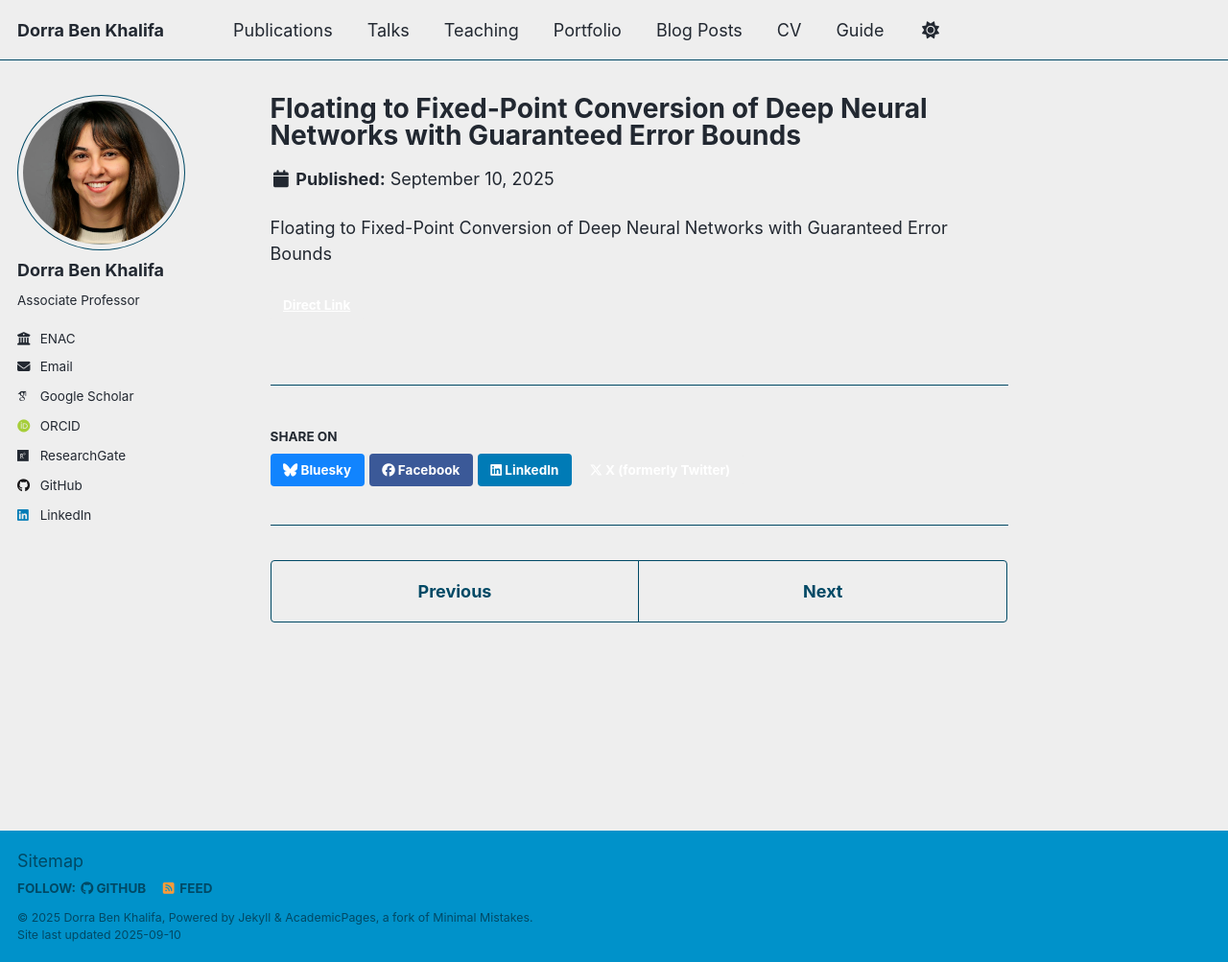
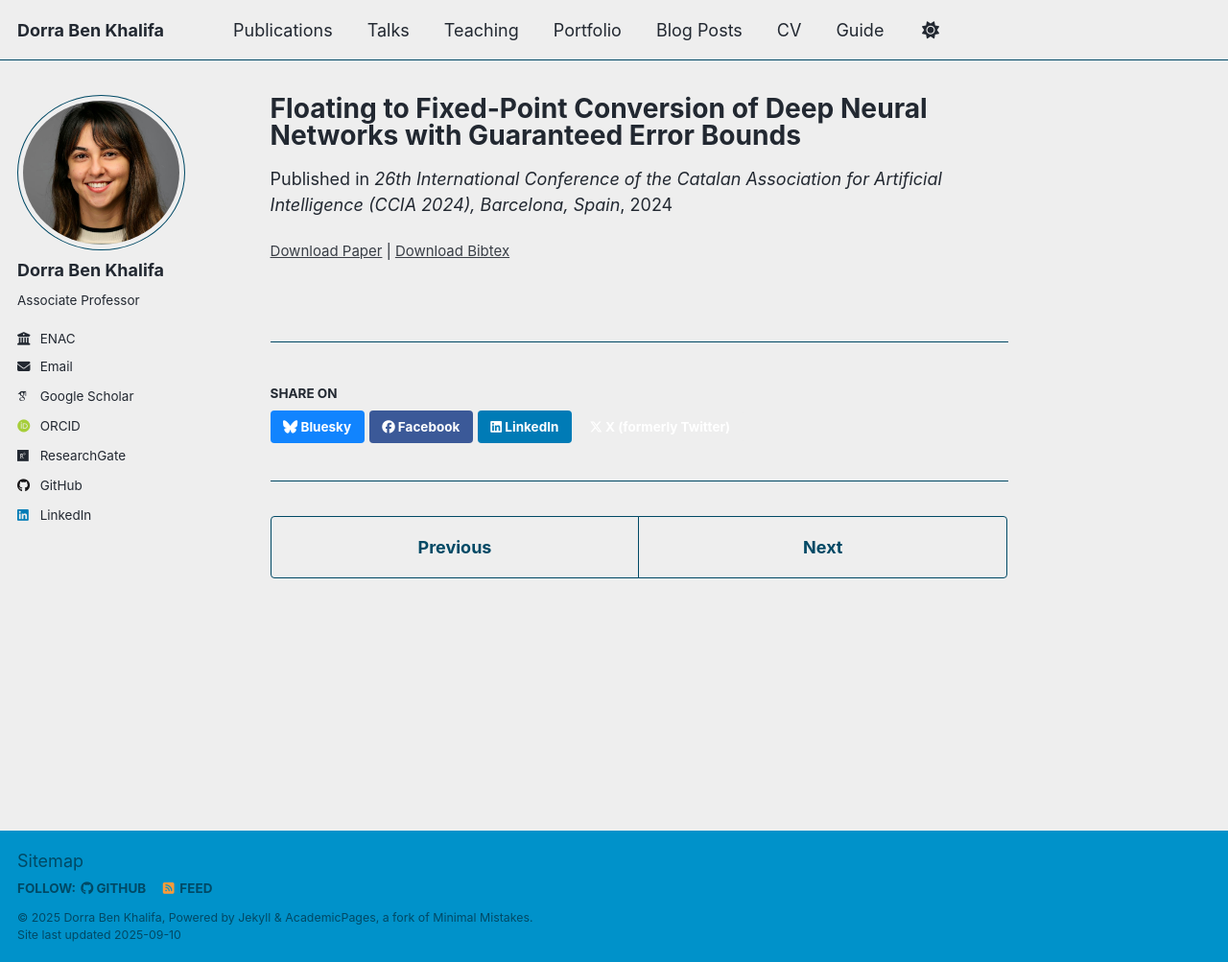
Before and after one commit to dbenkhalifa/dbenkhalifa.github.io, a Jekyll site: the page built from _publications/2024-FloatingtoFixed-PointConver.md, in a window 1280 px wide and 1003 px high. Shown: the whole window at 96% size. Built offline with Jekyll 4.4.1, drawn with Linux system fonts in a browser that asks for light colours; some web fonts are replaced; a script that is not in the unit is left out.

Commit message:
Update 2024-FloatingtoFixed-PointConver.md

```diff
--- a/_publications/2024-FloatingtoFixed-PointConver.md
+++ b/_publications/2024-FloatingtoFixed-PointConver.md
@@ -1,14 +1,15 @@
 ---
-title: "Floating to Fixed-Point Conversion of Deep Neural Networks with Guaranteed
-Error Bounds"
-authors: "Dorra Ben Khalifa and
-Matthieu Martel"
-conference: "Artificial Intelligence Research and Development - Proceedings of
-the 26th International Conference of the Catalan Association for Artificial
-Intelligence, {CCIA} 2024, Barcelona, Spain, 2-4 October 2024"
+title: "Floating to Fixed-Point Conversion of Deep Neural Networks with Guaranteed Error Bounds"
+collection: publications
+category: conferences
+permalink: /publication/2024-FloatingtoFixed-PointConver
+date: 2024-10-02
+venue: "26th International Conference of the Catalan Association for Artificial Intelligence (CCIA 2024), Barcelona, Spain"
+paperurl: "https://doi.org/10.3233/FAIA240423"
+bibtexurl: "https://dblp.org/rec/conf/ccia/KhalifaM24.bib"
+authors:
+  - "Dorra Ben Khalifa"
+  - "Matthieu Martel"
+conference: "CCIA 2024"
 year: 2024
-link: "https://doi.org/10.3233/FAIA240423"
 ---
-
-Floating to Fixed-Point Conversion of Deep Neural Networks with Guaranteed
-Error Bounds
```
